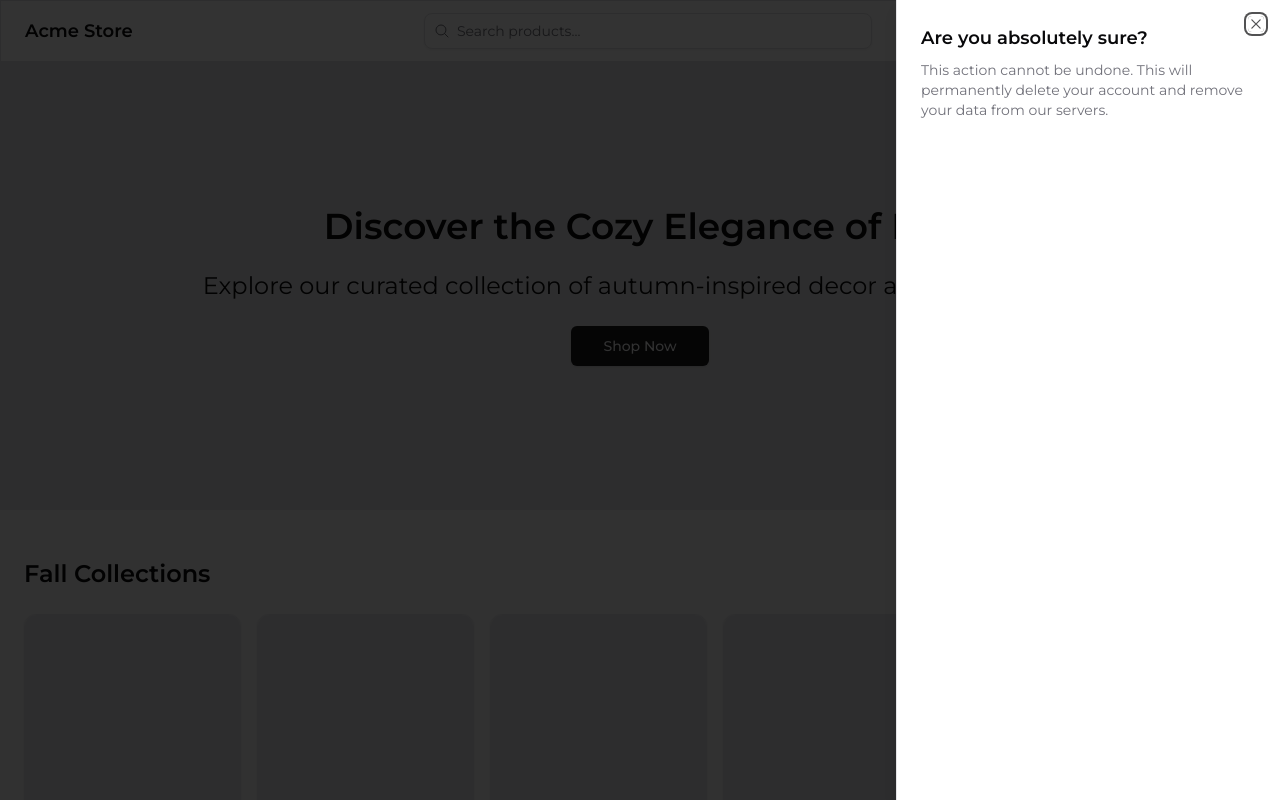
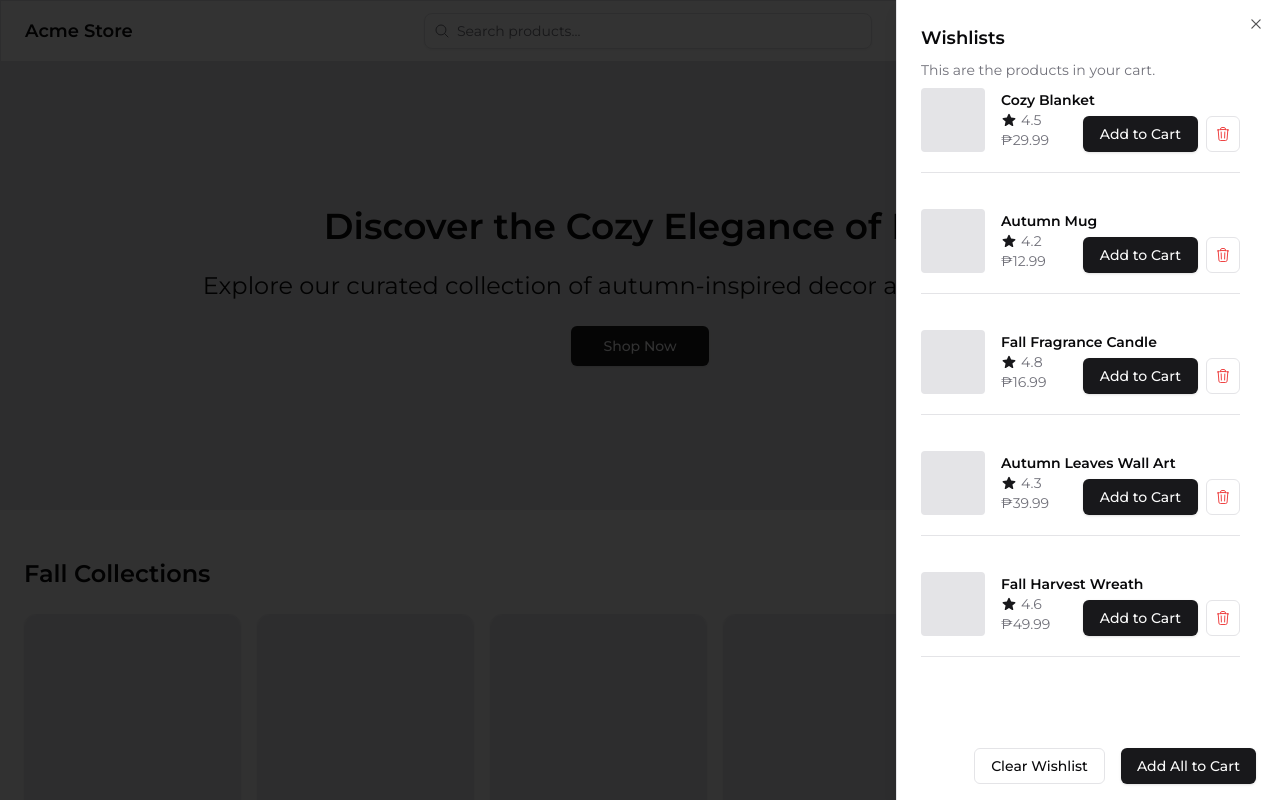
Before and after one commit to Endertle/e-commerce-portfolio, a React (Vite) app: page / in a window 1280 px wide. Both pictures are taken after a click on the button 1181 px from the left and 31 px from the top of the page. Shown: the top 800 px of the page. Built offline with nearby package versions, Linux system fonts and the light colour scheme.

Commit message:
wishlist sheet added

```diff
--- a/src/components/shared/CartProductCard.tsx
+++ b/src/components/shared/CartProductCard.tsx
@@ -1,6 +1,9 @@
+// Components
 import { Product } from "@/types/Products";
 import ProductCardMini from "./ProductCardMini";
 import { Button } from "../ui/button";
+
+// Icons
 import { MinusIcon, PlusIcon } from "@heroicons/react/16/solid";
 import { TrashIcon } from "@heroicons/react/24/outline";
 
--- a/src/components/shared/Wishlist.tsx
+++ b/src/components/shared/Wishlist.tsx
@@ -1,13 +1,16 @@
-import { HeartIcon, ShoppingCartIcon } from "@heroicons/react/24/outline";
+import { HeartIcon } from "@heroicons/react/24/outline";
 import { Button } from "../ui/button";
 import {
   Sheet,
   SheetContent,
   SheetDescription,
+  SheetFooter,
   SheetHeader,
   SheetTitle,
   SheetTrigger,
 } from "@/components/ui/sheet";
+import WishlistProductList from "./WishlistProductList";
+import { ScrollArea } from "../ui/scroll-area";
 
 function Wishlist() {
   return (
@@ -19,12 +22,20 @@ function Wishlist() {
       </SheetTrigger>
       <SheetContent>
         <SheetHeader>
-          <SheetTitle>Are you absolutely sure?</SheetTitle>
+          <SheetTitle>Wishlists</SheetTitle>
           <SheetDescription>
-            This action cannot be undone. This will permanently delete your
-            account and remove your data from our servers.
+            This are the products in your cart.
           </SheetDescription>
         </SheetHeader>
+        <ScrollArea className="w-full h-[calc(100svh_-_190px)] sm:h-[calc(100svh_-148px)] pr-4">
+          <WishlistProductList />
+        </ScrollArea>
+        <SheetFooter className="gap-2 w-full py-4">
+          <Button variant={"ghost"} className="border">
+            Clear Wishlist
+          </Button>
+          <Button>Add All to Cart</Button>
+        </SheetFooter>
       </SheetContent>
     </Sheet>
   );
--- /dev/null
+++ b/src/components/shared/WishlistProductCard.tsx
@@ -0,0 +1,25 @@
+import { Product } from "@/types/Products";
+import ProductCardMini from "./ProductCardMini";
+import { Button } from "../ui/button";
+import { TrashIcon } from "@heroicons/react/24/outline";
+
+type WishlistProductCardProps = Product;
+
+function WishlistProductCard({
+  price,
+  rating,
+  title,
+}: WishlistProductCardProps) {
+  return (
+    <div className="relative">
+      <ProductCardMini price={price} rating={rating} title={title} />
+      <div className="absolute right-0 bottom-0 flex gap-2">
+        <Button className="w-full">Add to Cart</Button>
+        <Button variant={"ghost"} size={"icon"} className="border px-2">
+          <TrashIcon className="w-4 h-4 text-red-500" />
+        </Button>
+      </div>
+    </div>
+  );
+}
+export default WishlistProductCard;
--- /dev/null
+++ b/src/components/shared/WishlistProductList.tsx
@@ -0,0 +1,64 @@
+// Components
+import { Separator } from "../ui/separator";
+import WishlistProductCard from "./WishlistProductCard";
+
+const products = [
+  {
+    id: 1,
+    image: "/placeholder.svg",
+    title: "Cozy Blanket",
+    price: 29.99,
+    category: "Home Decor",
+    rating: 4.5,
+  },
+  {
+    id: 2,
+    image: "/placeholder.svg",
+    title: "Autumn Mug",
+    price: 12.99,
+    category: "Kitchen",
+    rating: 4.2,
+  },
+  {
+    id: 3,
+    image: "/placeholder.svg",
+    title: "Fall Fragrance Candle",
+    price: 16.99,
+    category: "Home Decor",
+    rating: 4.8,
+  },
+  {
+    id: 4,
+    image: "/placeholder.svg",
+    title: "Autumn Leaves Wall Art",
+    price: 39.99,
+    category: "Home Decor",
+    rating: 4.3,
+  },
+  {
+    id: 5,
+    image: "/placeholder.svg",
+    title: "Fall Harvest Wreath",
+    price: 49.99,
+    category: "Home Decor",
+    rating: 4.6,
+  },
+];
+
+function WishlistProductList() {
+  return (
+    <div className="flex flex-col gap-4 my-2">
+      {products.map((product) => (
+        <div key={product.id}>
+          <WishlistProductCard
+            price={product.price}
+            rating={product.rating}
+            title={product.title}
+          />
+          <Separator className="my-5" />
+        </div>
+      ))}
+    </div>
+  );
+}
+export default WishlistProductList;
```
